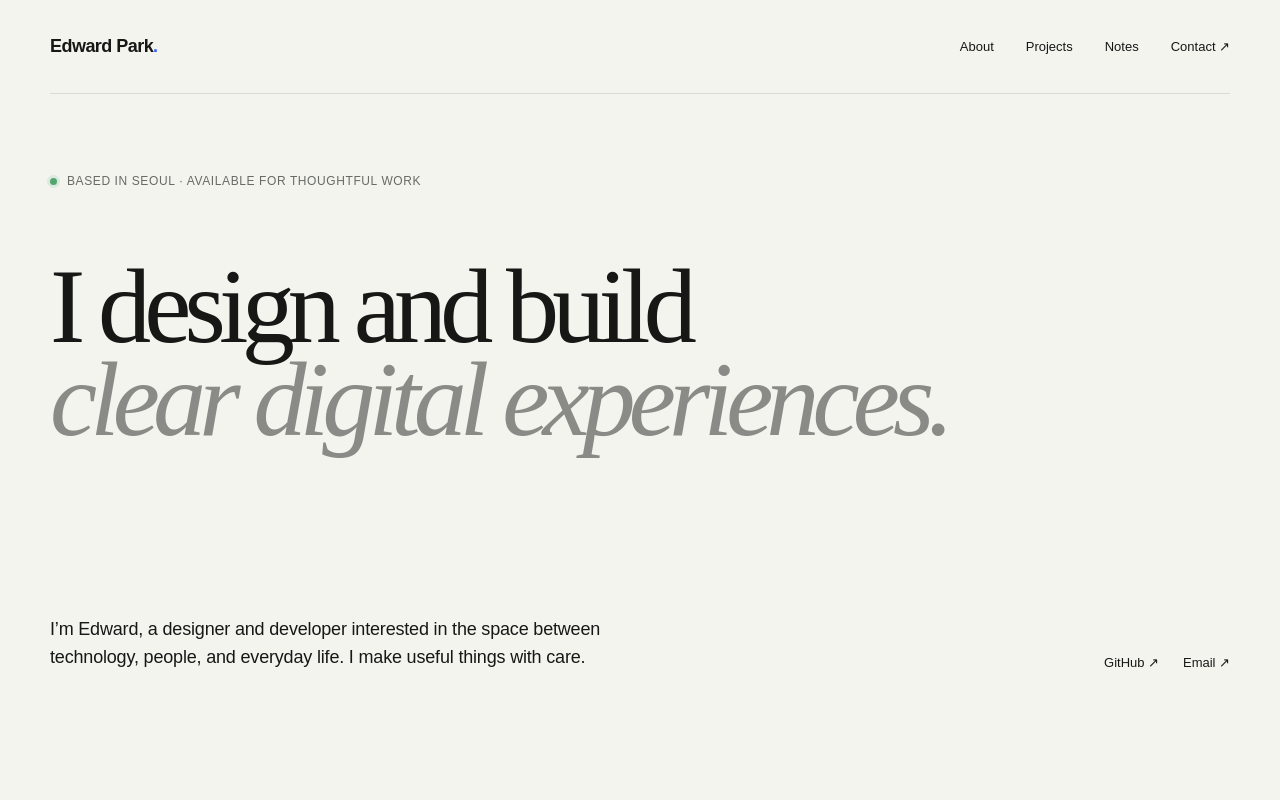
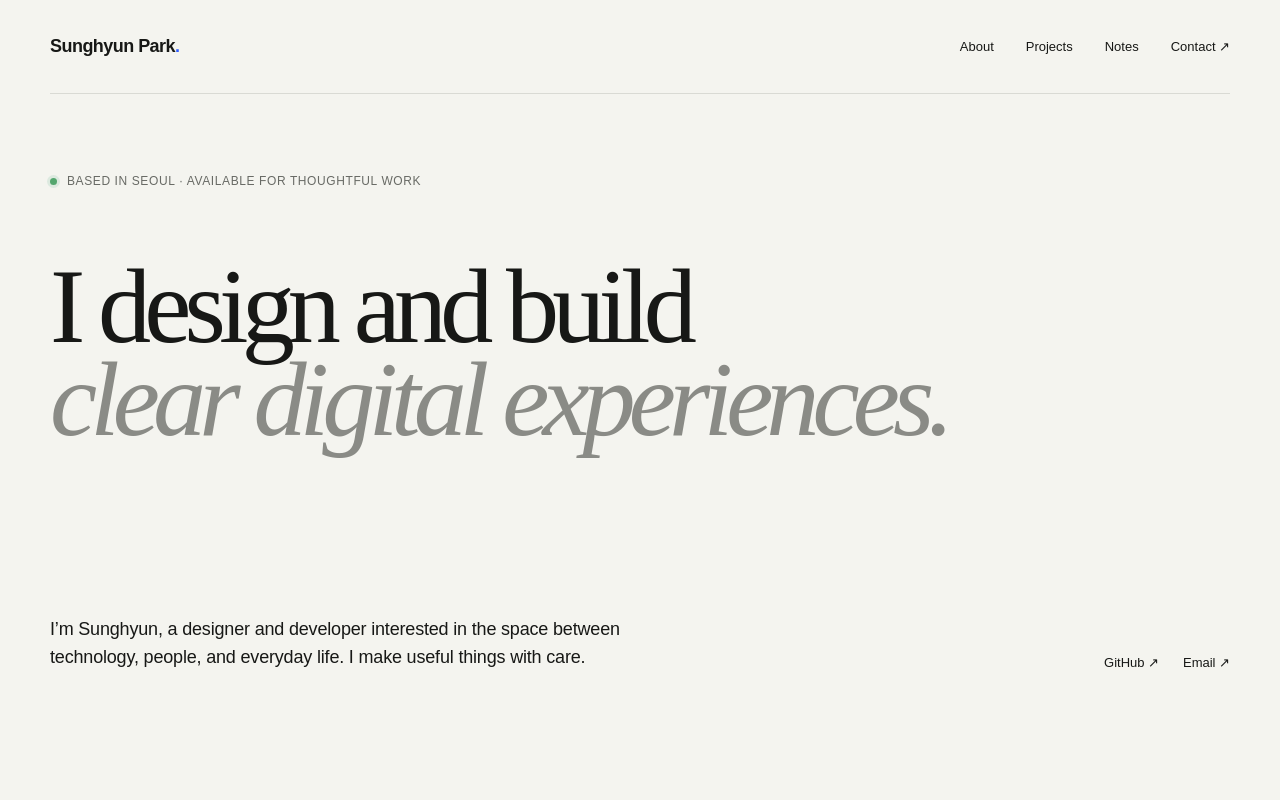
Before and after one commit to edipark/edipark.github.io, a Next.js app: page / in a window 1280 px wide. Shown: the top 800 px of the page. Built offline with nearby package versions, Linux system fonts and the light colour scheme.

Commit message:
portfolio update

```diff
--- a/app/layout.tsx
+++ b/app/layout.tsx
@@ -3,20 +3,20 @@ import "./globals.css";
 
 export const metadata: Metadata = {
   metadataBase: new URL("https://edipark.github.io"),
-  title: "Edward Park — Designer & Developer",
+  title: "Sunghyun Park — Designer & Developer",
   description:
-    "Edward Park designs and builds clear, thoughtful digital experiences.",
+    "Sunghyun Park designs and builds clear, thoughtful digital experiences.",
   openGraph: {
-    title: "Edward Park — Designer & Developer",
+    title: "Sunghyun Park — Designer & Developer",
     description: "Clear digital experiences, designed and built with care.",
     url: "/",
-    siteName: "Edward Park",
-    images: [{ url: "/og.png", width: 1200, height: 630, alt: "Edward Park — Clear digital experiences." }],
+    siteName: "Sunghyun Park",
+    images: [{ url: "/og.png", width: 1200, height: 630, alt: "Sunghyun Park — Clear digital experiences." }],
     type: "website",
   },
   twitter: {
     card: "summary_large_image",
-    title: "Edward Park — Designer & Developer",
+    title: "Sunghyun Park — Designer & Developer",
     description: "Clear digital experiences, designed and built with care.",
     images: ["/og.png"],
   },
--- a/app/page.tsx
+++ b/app/page.tsx
@@ -41,8 +41,8 @@ export default function Home() {
   return (
     <main>
       <header className="site-header page-shell">
-        <a className="wordmark" href="#top" aria-label="Edward Park, home">
-          Edward Park<span className="wordmark-dot">.</span>
+        <a className="wordmark" href="#top" aria-label="Sunghyun Park, home">
+          Sunghyun Park<span className="wordmark-dot">.</span>
         </a>
         <nav aria-label="Main navigation">
           <a href="#about">About</a>
@@ -61,7 +61,7 @@ export default function Home() {
         </h1>
         <div className="hero-bottom" id="about">
           <p>
-            I’m Edward, a designer and developer interested in the space between
+            I’m Sunghyun, a designer and developer interested in the space between
             technology, people, and everyday life. I make useful things with care.
           </p>
           <div className="hero-links">
@@ -141,7 +141,7 @@ export default function Home() {
           <a href="mailto:hello@example.com">Let’s talk ↗</a>
         </div>
         <div className="footer-meta">
-          <span>© 2026 Edward Park</span>
+          <span>© 2026 Sunghyun Park</span>
           <a href="#top">Back to top ↑</a>
         </div>
       </footer>
```
Also changed, not shown: public/og.png, 1 other file (tests, documents, lock files or other folders).
